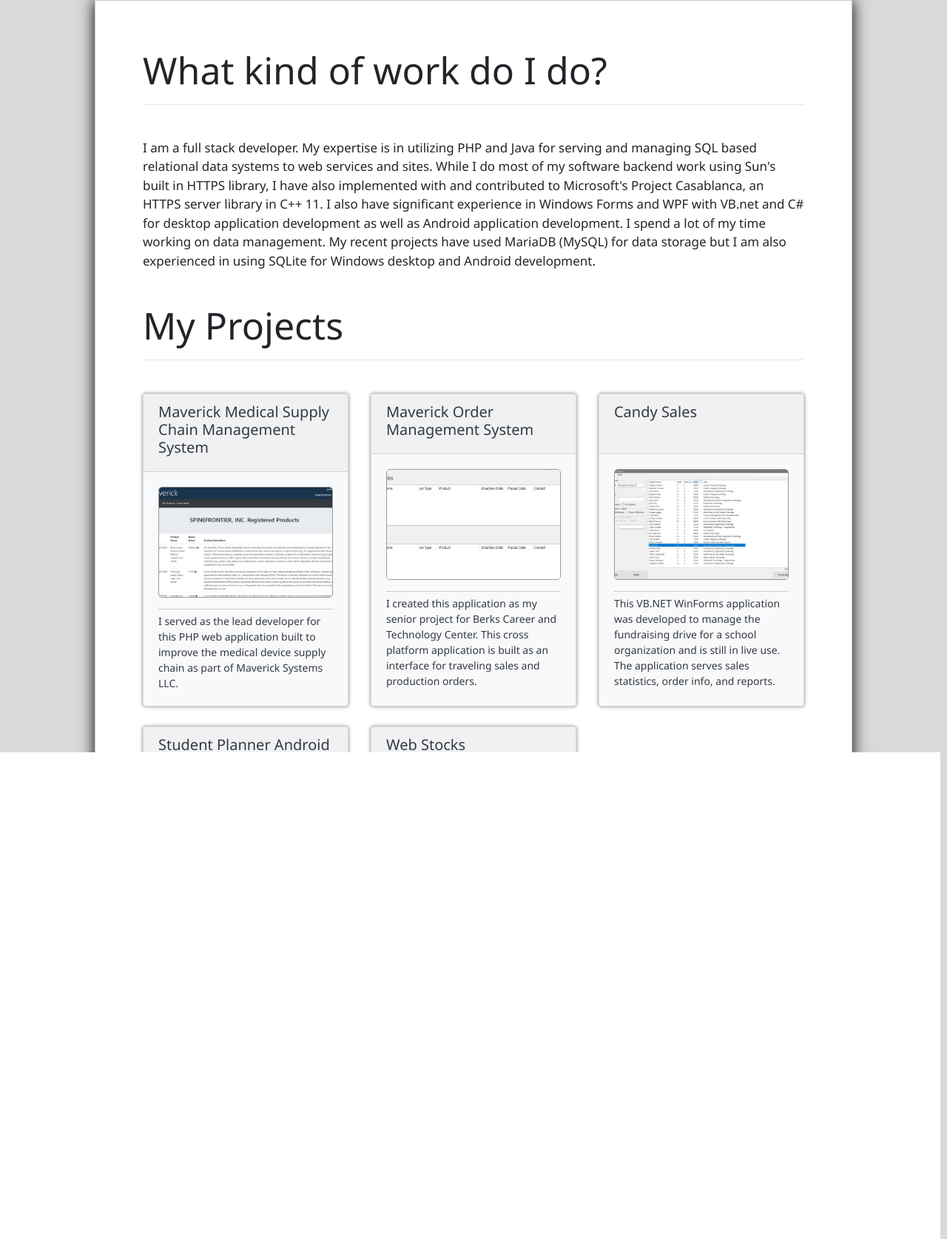
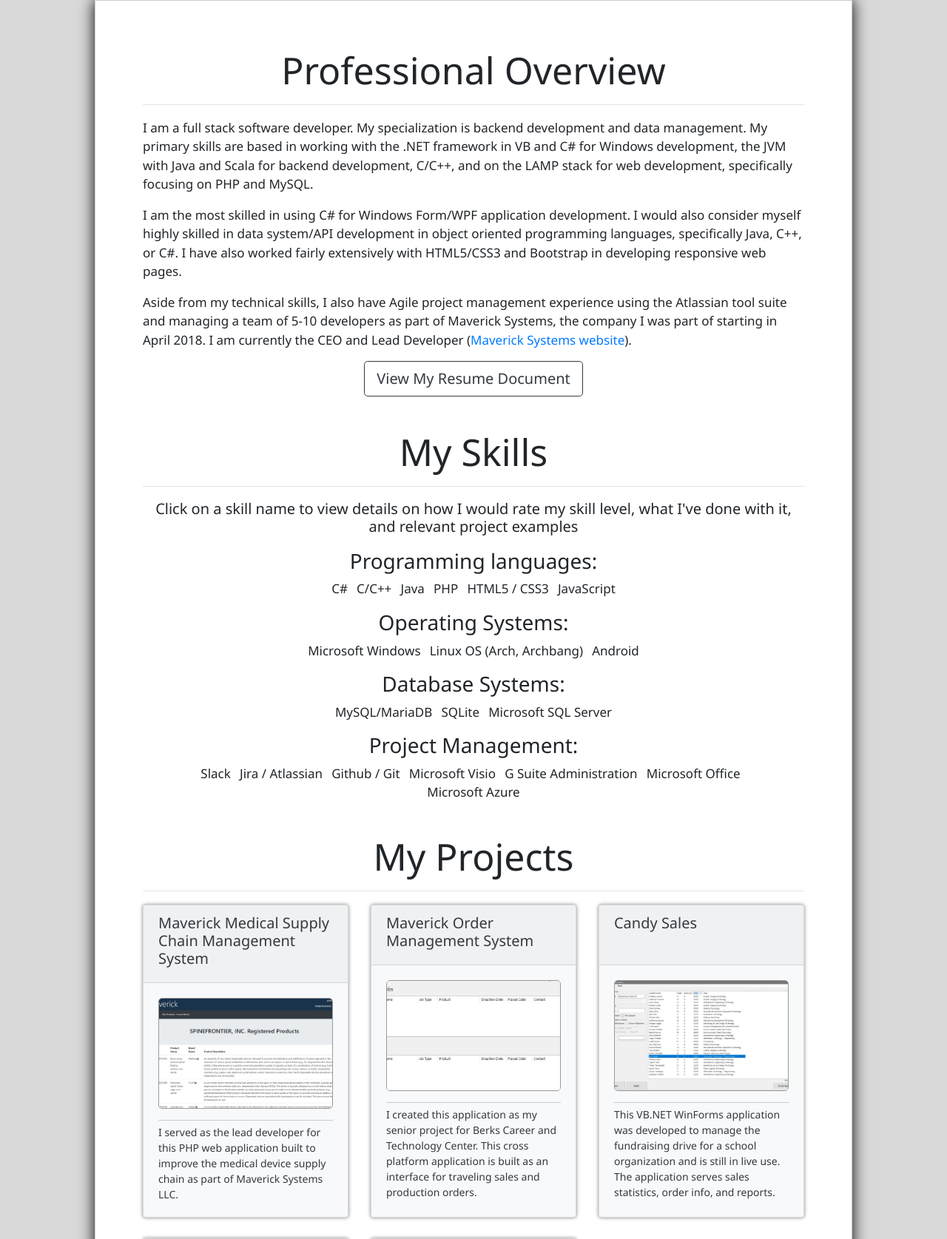
Before and after one commit to joeldseidel/joeldseidel.github.io, a PHP site: page /mywork.html in a window 1280 px wide. Shown: the top 1675 px of the page at 74% size. Run offline with PHP 8.4, Linux system fonts and the light colour scheme.

Commit message:
Cleaned up my work page
Rewrote what I do to be less arrogant and specialized. Centered all of the skill listing

```diff
--- a/mywork.html
+++ b/mywork.html
@@ -13,8 +13,52 @@
 <body>
     <div class="page-background">
         <div class="work-section">
-            <h1 class="work-section-header">What kind of work do I do?</h1><hr>
-            <p class="work-section-text">I am a full stack developer. My expertise is in utilizing PHP and Java for serving and managing SQL based relational data systems to web services and sites. While I do most of my software backend work using Sun's built in HTTPS library, I have also implemented with and contributed to Microsoft's Project Casablanca, an HTTPS server library in C++ 11. I also have significant experience in Windows Forms and WPF with VB.net and C# for desktop application development as well as Android application development. I spend a lot of my time working on data management. My recent projects have used MariaDB (MySQL) for data storage but I am also experienced in using SQLite for Windows desktop and Android development.</p>
+            <h1 class="work-section-header">Professional Overview</h1><hr/>
+            <p class="work-section-text">I am a full stack software developer. My specialization is backend development and data management. My primary skills are based in working with the .NET framework in VB and C# for Windows development, the JVM with Java and Scala for backend development, C/C++, and on the LAMP stack for web development, specifically focusing on PHP and MySQL.</p>
+            <p class="work-section-text">I am the most skilled in using C# for Windows Form/WPF application development. I would also consider myself highly skilled in data system/API development in object oriented programming languages, specifically Java, C++, or C#. I have also worked fairly extensively with HTML5/CSS3 and Bootstrap in developing responsive web pages.</p>
+            <p class="work-section-text">Aside from my technical skills, I also have Agile project management experience using the Atlassian tool suite and managing a team of 5-10 developers as part of Maverick Systems, the company I was part of starting in April 2018. I am currently the CEO and Lead Developer (<a href="https://www.mavericksystems.us">Maverick Systems website</a>).</p>
+            <div class="container h-100">
+                <div class="row  h-100 justify-content-center align-items-center">
+                    <a role="button" target="_blank" rel="noopener noreferrer" class="btn btn-outline-dark btn-lg" href="assets/Joel%20Seidel%20Resume.pdf">View My Resume Document</a>
+                </div>
+            </div>
+        </div>
+        <div class="work-section">
+            <h1 class="work-section-header">My Skills</h1><hr/>
+            <h5 class="work-section-subheader" id="skill-subheader">Click on a skill name to view details on how I would rate my skill level, what I've done with it, and relevant project examples</h5>
+            <div class="container">
+                <h3 class="work-section-subheader">Programming languages:</h3>
+                    <ul class="list-inline skill-list">
+                        <li class="list-inline-item skill-listing" data-skill="csharp">C#</li>
+                        <li class="list-inline-item skill-listing" data-skill="cpp">C/C++</li>
+                        <li class="list-inline-item skill-listing" data-skill="java">Java</li>
+                        <li class="list-inline-item skill-listing" data-skill="php">PHP</li>
+                        <li class="list-inline-item skill-listing" data-skill="html5">HTML5 / CSS3</li>
+                        <li class="list-inline-item skill-listing" data-skill="javascript">JavaScript</li>
+                    </ul>
+                    <h3 class="work-section-subheader">Operating Systems:</h3>
+                    <ul class="list-inline skill-list">
+                        <li class="list-inline-item skill-listing" data-skill="windows">Microsoft Windows</li>
+                        <li class="list-inline-item skill-listing" data-skill="linux">Linux OS (Arch, Archbang)</li>
+                        <li class="list-inline-item skill-listing" data-skill="android">Android</li>
+                    </ul>
+                    <h3 class="work-section-subheader">Database Systems:</h3>
+                    <ul class="list-inline skill-list">
+                        <li class="list-inline-item skill-listing" data-skill="mysql">MySQL/MariaDB</li>
+                        <li class="list-inline-item skill-listing" data-skill="sqlite">SQLite</li>
+                        <li class="list-inline-item skill-listing" data-skill="sqlserver">Microsoft SQL Server</li>
+                    </ul>
+                    <h3 class="work-section-subheader">Project Management:</h3>
+                    <ul class="list-inline skill-list">
+                        <li class="list-inline-item skill-listing" data-skill="slack">Slack</li>
+                        <li class="list-inline-item skill-listing" data-skill="jira">Jira / Atlassian</li>
+                        <li class="list-inline-item skill-listing" data-skill="git">Github / Git</li>
+                        <li class="list-inline-item skill-listing" data-skill="visio">Microsoft Visio</li>
+                        <li class="list-inline-item skill-listing" data-skill="gsuite">G Suite Administration</li>
+                        <li class="list-inline-item skill-listing" data-skill="office">Microsoft Office</li>
+                        <li class="list-inline-item skill-listing" data-skill="azure">Microsoft Azure</li>
+                    </ul>
+                </div>
         </div>
         <div class="work-section">
             <h1 class="work-section-header">My Projects</h1><hr>
@@ -103,40 +147,6 @@
                 </div>
             </div>
         </div>
-        <div class="work-section">
-            <h1 class="work-section-header">My Skills</h1><hr/>
-            <h3 class="work-section-subheader">Programming languages:</h3>
-            <ul class="list-inline">
-                <li class="list-inline-item skill-listing" data-skill="csharp">C#</li>
-                <li class="list-inline-item skill-listing" data-skill="cpp">C/C++</li>
-                <li class="list-inline-item skill-listing" data-skill="java">Java</li>
-                <li class="list-inline-item skill-listing" data-skill="php">PHP</li>
-                <li class="list-inline-item skill-listing" data-skill="html5">HTML5 / CSS3</li>
-                <li class="list-inline-item skill-listing" data-skill="javascript">JavaScript</li>
-            </ul>
-            <h3 class="work-section-subheader">Operating Systems:</h3>
-            <ul class="list-inline">
-                <li class="list-inline-item skill-listing" data-skill="windows">Microsoft Windows</li>
-                <li class="list-inline-item skill-listing" data-skill="linux">Linux OS (Arch, Archbang)</li>
-                <li class="list-inline-item skill-listing" data-skill="android">Android</li>
-            </ul>
-            <h3 class="work-section-subheader">Database Systems:</h3>
-            <ul class="list-inline">
-                <li class="list-inline-item skill-listing" data-skill="mysql">MySQL/MariaDB</li>
-                <li class="list-inline-item skill-listing" data-skill="sqlite">SQLite</li>
-                <li class="list-inline-item skill-listing" data-skill="sqlserver">Microsoft SQL Server</li>
-            </ul>
-            <h3 class="work-section-subheader">Project Management:</h3>
-            <ul class="list-inline">
-                <li class="list-inline-item skill-listing" data-skill="slack">Slack</li>
-                <li class="list-inline-item skill-listing" data-skill="jira">Jira / Atlassian</li>
-                <li class="list-inline-item skill-listing" data-skill="git">Github / Git</li>
-                <li class="list-inline-item skill-listing" data-skill="visio">Microsoft Visio</li>
-                <li class="list-inline-item skill-listing" data-skill="gsuite">G Suite Administration</li>
-                <li class="list-inline-item skill-listing" data-skill="office">Microsoft Office</li>
-                <li class="list-inline-item skill-listing" data-skill="azure">Microsoft Azure</li>
-            </ul>
-        </div>
     </div>
     <div id="skill_modal" class="modal fade" role="dialog">
         <div class="modal-dialog  modal-lg">
--- a/script/mywork-script.js
+++ b/script/mywork-script.js
@@ -91,6 +91,11 @@ $(document).ready(function(){
                 thisSkill.overview = "I have used the Android OS for several years and have developed applications for use on the Android system. I am familiar with the Android Studio IDE as well as the now obsolete Eclipse with ADT IDE. I am skilled in setting up Android Virtual Devices and debugging on devices as well as across several SDK versions. I have significant experience in Android GUI development and an understanding of the application organization and design standards";
                 thisSkill.implementations = ["Make use of the operating system for both general and advanced applications", "Develop applications for use on Android", "Use cross-platform debugging tools via Android Studio and the Google developer tools", "Troubleshoot the Android system and solve a variety of technical issues"];
                 break;
+            case "mysql":
+                thisSkill.skillType = "Database";
+                thisSkill.name = "MySQL";
+                thisSkill.rating = 4;
+                thisSkill.overview = "";
             default:
                 alert("I'm sorry :(\nI'm still working on this. Try again tomorrow. My daily updates usually come out around 11PM");
         }
--- a/style/mywork-style.css
+++ b/style/mywork-style.css
@@ -13,6 +13,13 @@ body {
 .work-section-header{
     font-weight: 100;
     font-size: 50px;
+    text-align: center;
+}
+.work-section-subheader{
+    text-align: center;
+}
+.skill-list{
+    text-align: center;
 }
 .work-section-text{
     font-weight: 400;
@@ -49,7 +56,7 @@ body {
     }
 }
 hr{
-    margin-bottom: 5%;
+    margin-bottom: 2%;
 }
 
 .skill-listing{
@@ -77,3 +84,6 @@ hr{
     display: inline-block;
     margin-right: 5%;
 }
+#skill-subheader{
+    margin-bottom: 2%;
+}
```
Also changed, not shown: 1 other file.
